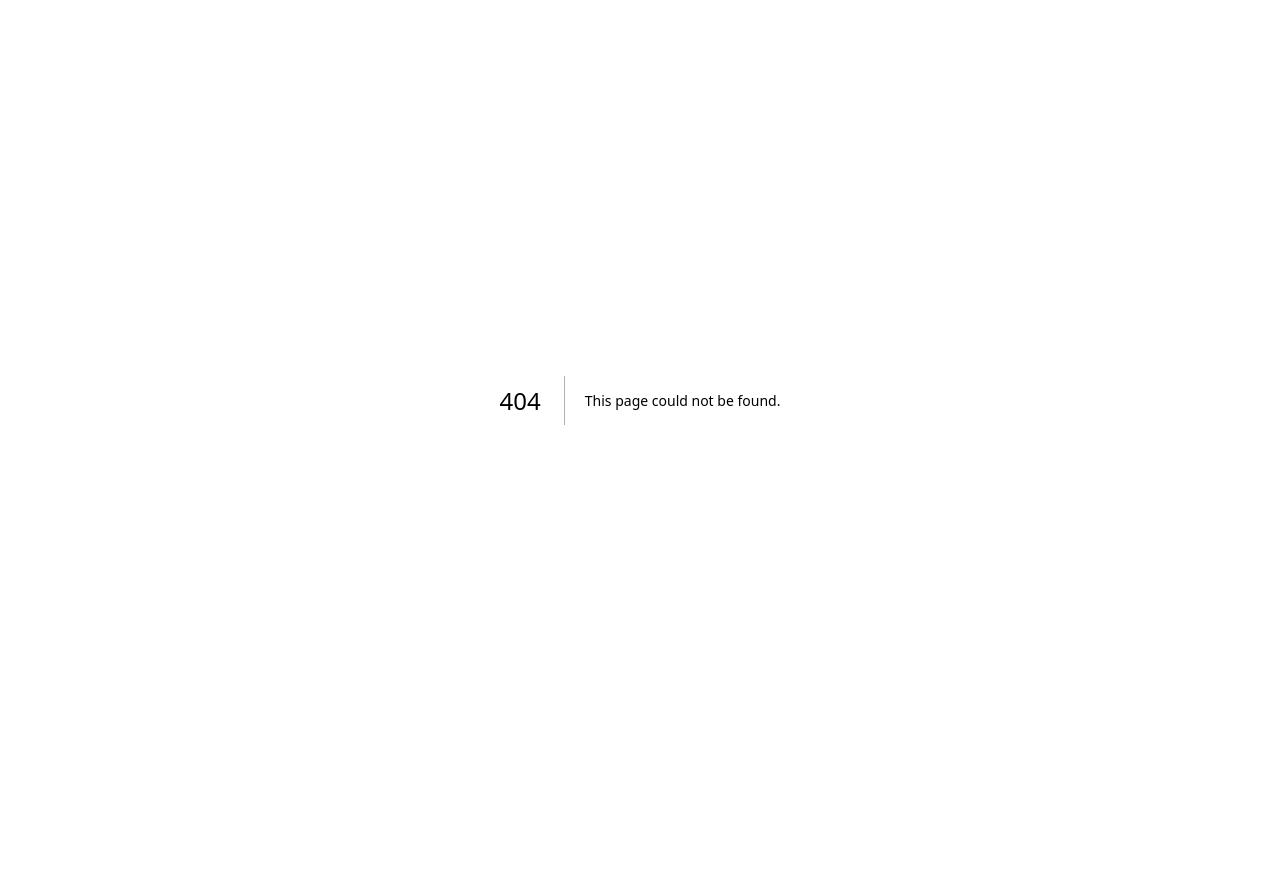
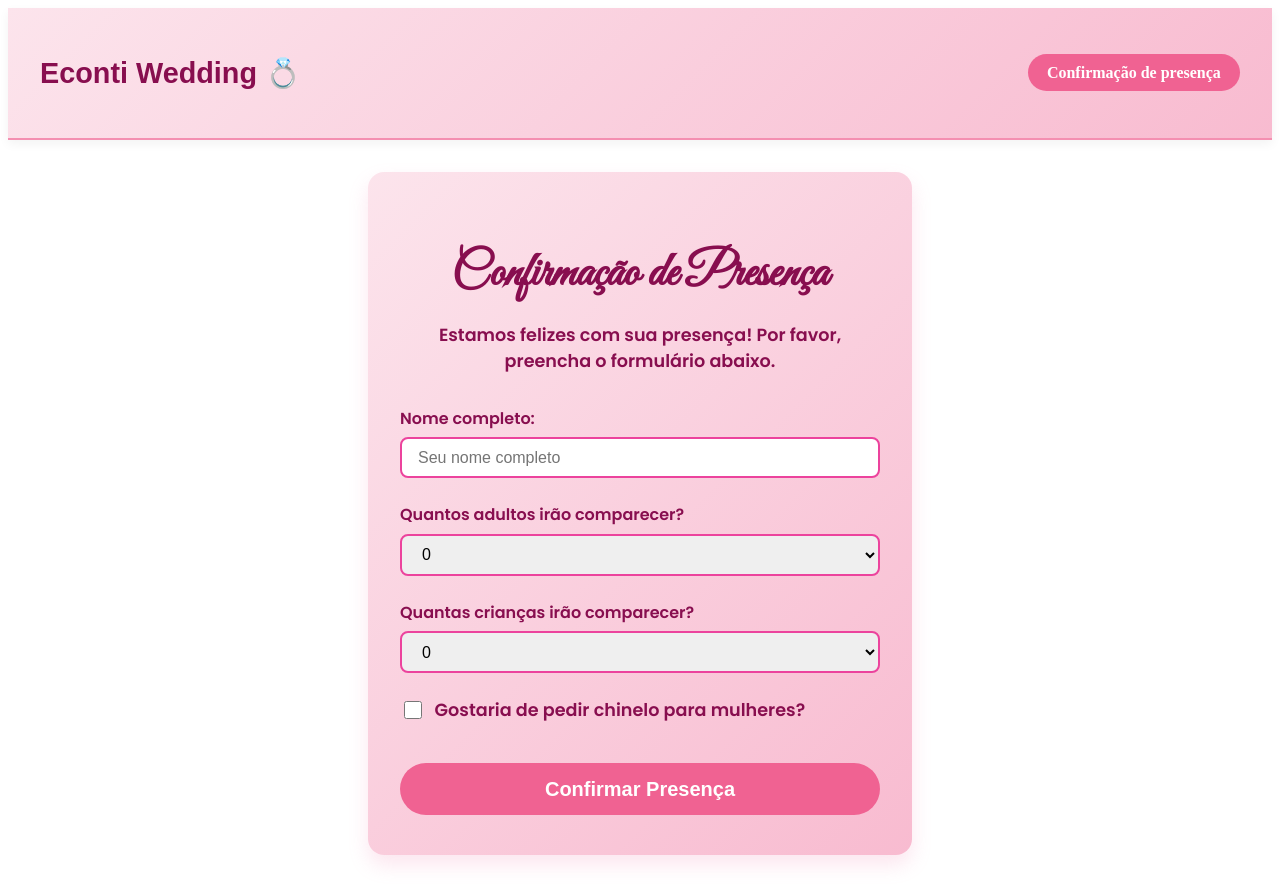
Before and after one commit to umrodrigues/econti_wedding, a Next.js app: page /confirmation-presence in a window 1280 px wide. Before the commit this address had no page. Before the commit the page ends 800 px from the top, so only its background shows below. Built offline with nearby package versions, Linux system fonts and the light colour scheme.

Commit message:
feat: add confirmation presence route

```diff
--- /dev/null
+++ b/src/app/components/confirmation-presence/content/ConfirmationPresenceContent.module.scss
@@ -0,0 +1,93 @@
+@import url('https://fonts.googleapis.com/css2?family=Great+Vibes&family=Poppins:wght@400;600&display=swap');
+
+$primary-color: #f06292;
+$secondary-color: #880e4f;
+$background-gradient: linear-gradient(135deg, #fce4ec, #f8bbd0);
+
+.container {
+  max-width: 480px;
+  margin: 2rem auto;
+  background: white;
+  padding: 2.5rem 2rem;
+  border-radius: 16px;
+  box-shadow: 0 10px 20px rgba(240, 128, 176, 0.2);
+  font-family: 'Poppins', sans-serif;
+  color: $secondary-color;
+  background: $background-gradient;
+  text-align: center;
+
+  h1 {
+    font-family: 'Great Vibes', cursive;
+    font-size: 3rem;
+    margin-bottom: 0.2rem;
+    color: $secondary-color;
+  }
+
+  p {
+    font-weight: 600;
+    margin-bottom: 2rem;
+    font-size: 1.1rem;
+  }
+}
+
+.form {
+  display: flex;
+  flex-direction: column;
+  gap: 1.5rem;
+
+  label {
+    display: flex;
+    flex-direction: column;
+    font-weight: 600;
+    font-size: 1rem;
+    color: $secondary-color;
+    text-align: left;
+
+    input[type='text'],
+    select {
+      margin-top: 0.4rem;
+      padding: 0.6rem 1rem;
+      font-size: 1rem;
+      border-radius: 8px;
+      border: 2px solid lighten($secondary-color, 30%);
+      transition: border-color 0.3s ease;
+
+      &:focus {
+        outline: none;
+        border-color: $primary-color;
+        box-shadow: 0 0 6px rgba(240, 128, 176, 0.6);
+      }
+    }
+  }
+
+  .checkboxLabel {
+    flex-direction: row;
+    align-items: center;
+    gap: 0.6rem;
+    font-weight: 600;
+    font-size: 1.1rem;
+
+    input[type='checkbox'] {
+      width: 18px;
+      height: 18px;
+      cursor: pointer;
+    }
+  }
+
+  .submitButton {
+    background-color: $primary-color;
+    border: none;
+    padding: 0.9rem 1.6rem;
+    border-radius: 9999px;
+    font-size: 1.25rem;
+    color: white;
+    font-weight: 700;
+    cursor: pointer;
+    transition: background-color 0.3s ease;
+    margin-top: 1rem;
+
+    &:hover {
+      background-color: darken($primary-color, 10%);
+    }
+  }
+}
--- /dev/null
+++ b/src/app/components/confirmation-presence/content/confirmation-presence-content.tsx
@@ -0,0 +1,107 @@
+import { useState } from 'react'
+import styles from './ConfirmationPresenceContent.module.scss'
+
+export default function ConfirmationPresenceContent() {
+  const [formData, setFormData] = useState({
+    nome: '',
+    adultos: 0,
+    criancas: 0,
+    chinelo: false,
+    numeroChinelo: '',
+  })
+
+  const handleChange = (e: React.ChangeEvent<HTMLInputElement | HTMLSelectElement>) => {
+    const target = e.target as HTMLInputElement | HTMLSelectElement
+    const { name, value, type } = target
+    setFormData(prev => ({
+      ...prev,
+      [name]: type === 'checkbox' ? (target as HTMLInputElement).checked : value,
+    }))
+  }
+
+  const handleSubmit = (e: React.FormEvent) => {
+    e.preventDefault()
+    alert(`Obrigado pela confirmação, ${formData.nome}!`)
+    // Aqui você poderia enviar os dados para o backend
+  }
+
+  return (
+    <main className={styles.container}>
+      <h1>Confirmação de Presença</h1>
+      <p>Estamos felizes com sua presença! Por favor, preencha o formulário abaixo.</p>
+
+      <form onSubmit={handleSubmit} className={styles.form}>
+        <label>
+          Nome completo:
+          <input
+            type="text"
+            name="nome"
+            value={formData.nome}
+            onChange={handleChange}
+            required
+            placeholder="Seu nome completo"
+          />
+        </label>
+
+        <label>
+          Quantos adultos irão comparecer?
+          <select
+            name="adultos"
+            value={formData.adultos}
+            onChange={handleChange}
+            required
+          >
+            {[0,1,2,3,4,5].map(num => (
+              <option key={num} value={num}>{num}</option>
+            ))}
+          </select>
+        </label>
+
+        <label>
+          Quantas crianças irão comparecer?
+          <select
+            name="criancas"
+            value={formData.criancas}
+            onChange={handleChange}
+            required
+          >
+            {[0,1,2,3,4,5].map(num => (
+              <option key={num} value={num}>{num}</option>
+            ))}
+          </select>
+        </label>
+
+        <label className={styles.checkboxLabel}>
+          <input
+            type="checkbox"
+            name="chinelo"
+            checked={formData.chinelo}
+            onChange={handleChange}
+          />
+          Gostaria de pedir chinelo para mulheres?
+        </label>
+
+        {formData.chinelo && (
+          <label>
+            Número do chinelo:
+            <select
+              name="numeroChinelo"
+              value={formData.numeroChinelo}
+              onChange={handleChange}
+              required={formData.chinelo}
+            >
+              <option value="">Selecione</option>
+              {[34,35,36,37,38,39,40,41].map(num => (
+                <option key={num} value={num}>{num}</option>
+              ))}
+            </select>
+          </label>
+        )}
+
+        <button type="submit" className={styles.submitButton}>
+          Confirmar Presença
+        </button>
+      </form>
+    </main>
+  )
+}
--- a/src/app/components/gift-item/GiftItem.tsx
+++ b/src/app/components/gift-item/GiftItem.tsx
@@ -2,7 +2,7 @@
 import Image from 'next/image'
 import styles from './GiftItem.module.scss'
 
-type Gift = {
+type GiftItemProps = {
   id: number
   name: string
   total_price: string
@@ -10,7 +10,7 @@ type Gift = {
   remaining_price: string
 }
 
-export default function GiftItem({ gift, onShowModal }: { gift: Gift, onShowModal: (gift: Gift) => void }) {
+export default function GiftItem({ gift, onShowModal }: { gift: GiftItemProps, onShowModal: (gift: GiftItemProps) => void }) {
 
   const confirm = () => onShowModal(gift)
 
--- a/src/app/components/header/Header.module.scss
+++ b/src/app/components/header/Header.module.scss
@@ -1,25 +1,35 @@
 .header {
-    display: flex;
-    justify-content: space-between;
-    align-items: center;
-    padding: 1rem 2rem;
-    background-color: #fbeff5;
-    border-bottom: 1px solid #ccc;
+  background: linear-gradient(135deg, #fce4ec, #f8bbd0);
+  padding: 1.5rem 2rem;
+  border-bottom: 2px solid #f48fb1;
+  box-shadow: 0 4px 10px rgba(0, 0, 0, 0.05);
 }
 
-  .logo {
-    font-size: 1.5rem;
-    font-weight: bold;
-    color: #cc2b5e;
-    text-decoration: none;
+.container {
+  display: flex;
+  align-items: center;
+  justify-content: space-between;
+  max-width: 1200px;
+  margin: 0 auto;
 }
 
-  .nav a {
-    margin-left: 1rem;
-    color: #333;
-    text-decoration: none;
+.title {
+  font-size: 1.8rem;
+  font-weight: 600;
+  color: #880e4f;
+  font-family: 'Cursive', sans-serif;
 }
 
-  .nav a:hover {
-    color: #cc2b5e;
+.button {
+  background-color: #f06292;
+  color: white;
+  padding: 0.6rem 1.2rem;
+  border-radius: 999px;
+  text-decoration: none;
+  font-weight: bold;
+  transition: background-color 0.3s ease;
+
+  &:hover {
+    background-color: #ec407a;
   }
+}
--- a/src/app/components/header/Header.tsx
+++ b/src/app/components/header/Header.tsx
@@ -1,15 +1,17 @@
 'use client'
+
+import Link from 'next/link'
 import styles from './Header.module.scss'
-import Link from 'next/link'
 
 export default function Header() {
   return (
     <header className={styles.header}>
-      <Link href="/" className={styles.logo}>Econti Wedding</Link>
-      <nav className={styles.nav}>
-        <Link href="/">Home</Link>
-        <Link href="/cart">Carrinho</Link>
-      </nav>
+      <div className={styles.container}>
+        <h2 className={styles.title}>Econti Wedding 💍</h2>
+        <Link href="/confirmation-presence" className={styles.button}>
+          Confirmação de presença
+        </Link>
+      </div>
     </header>
   )
 }
--- a/src/app/components/modal/Modal.tsx
+++ b/src/app/components/modal/Modal.tsx
@@ -130,7 +130,7 @@ export default function Modal({ gift, closeModal }: ModalProps) {
 
     if (res.ok) {
       console.log('Contribuição registrada:', data)
-      // você pode atualizar a lista ou exibir uma mensagem de sucesso aqui
+      window.location.reload()
     } else {
       console.error('Erro ao registrar contribuição:', data)
     }
--- a/src/app/globals.css
+++ b/src/app/globals.css
@@ -19,6 +19,6 @@ a {
 
 @media (prefers-color-scheme: dark) {
   html {
-    color-scheme: dark;
+    /* color-scheme: dark; */
   }
 }
--- /dev/null
+++ b/src/pages/confirmation-presence.tsx
@@ -0,0 +1,14 @@
+import ConfirmationPresenceContent from "@/app/components/confirmation-presence/content/confirmation-presence-content";
+import Header from "@/app/components/header/Header";
+
+
+export default function ConfirmationPresence() {
+  return (
+    <>
+    <Header/>
+
+    <ConfirmationPresenceContent />
+    </>
+
+  )
+}
```
Also changed, not shown: src/app/components/content/content.tsx (+5 -4 lines). Lines whose indentation alone changed are shown as unchanged.
